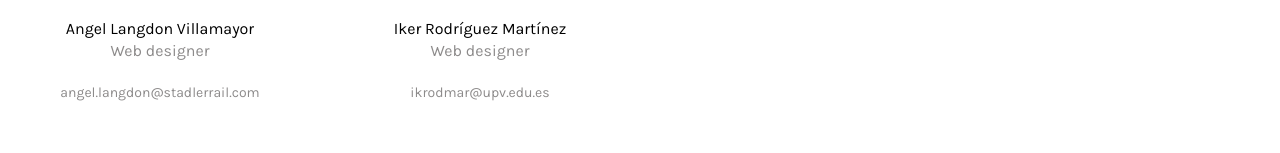
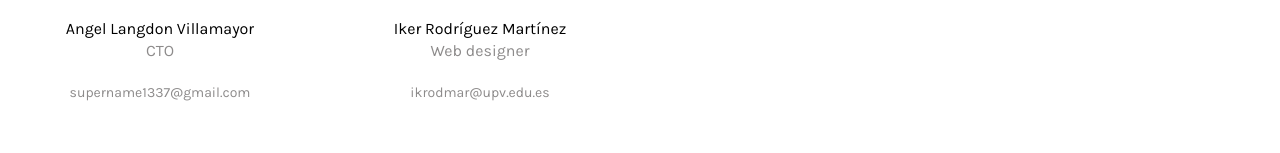
Before and after one commit to angel-langdon/Project2021, a Next.js app in the folder src/web/front/: page /about-us in a window 1280 px wide. Shown: the part 1882-2035 px from the top of the page. Built offline with nearby package versions, Linux system fonts and the light colour scheme.

Commit message:
Upadted profile description

```diff
--- a/src/web/front/pages/about-us.tsx
+++ b/src/web/front/pages/about-us.tsx
@@ -65,7 +65,9 @@ export default function AboutUs() {
                 <div className="info-card-details">
                   <div className="person-name">Álvaro Mazcuñán Herreros</div>
                   <div className="person-title">Project manager</div>
-                  <div className="person-email">alvaromazcuherreros@gmail.com</div>
+                  <div className="person-email">
+                    alvaromazcuherreros@gmail.com
+                  </div>
                 </div>
               </div>
             </div>
@@ -77,7 +79,9 @@ export default function AboutUs() {
                 <div className="info-card-details">
                   <div className="person-name">Lisa Gilyarovskaya</div>
                   <div className="person-title">Coder &amp; developer</div>
-                  <div className="person-email">lisa.gilyarovskaya@gmail.com</div>
+                  <div className="person-email">
+                    lisa.gilyarovskaya@gmail.com
+                  </div>
                 </div>
               </div>
             </div>
@@ -100,9 +104,8 @@ export default function AboutUs() {
                 </div>
                 <div className="info-card-details">
                   <div className="person-name">Angel Langdon Villamayor</div>
-                  <div className="person-title">Web designer</div>
-                  <div className="person-email">angel.langdon@stadlerrail.com</div>
-                 {/*<div className="person-phone">+973 912949238</div>*/}
+                  <div className="person-title">CTO</div>
+                  <div className="person-email">supername1337@gmail.com</div>
                 </div>
               </div>
             </div>
```
